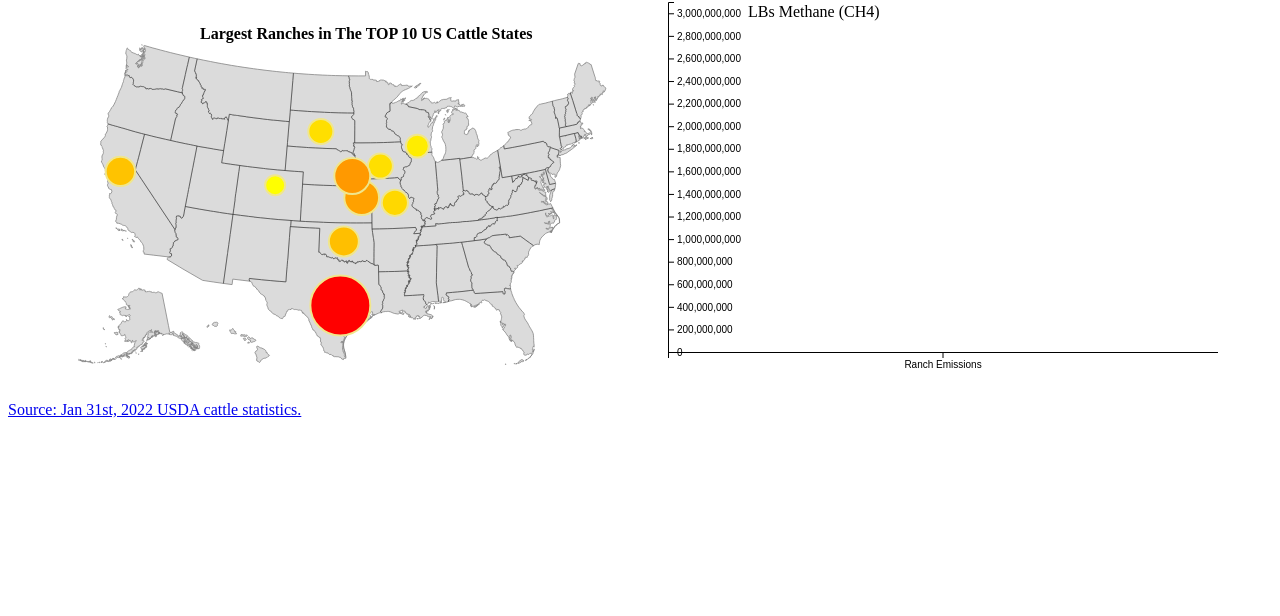
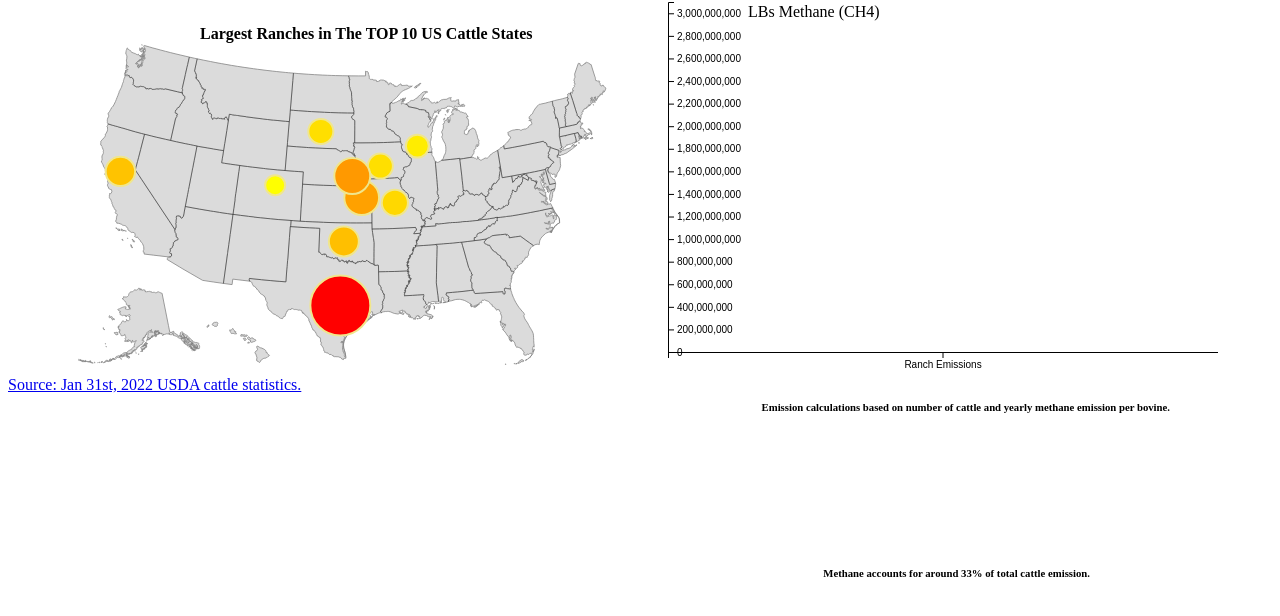
Before and after one commit to jutobash/intro-vis-beef, a plain HTML site: page index.html in a window 1280 px wide. Shown: the part 96-712 px from the top of the page. Drawn offline with nearby package versions, Linux system fonts and the light colour scheme.

Commit message:
Add files via upload

```diff
--- a/geomap.js
+++ b/geomap.js
@@ -92,7 +92,7 @@
             }
             var mousemove = function (event, d) {
                 Tooltip
-                    .html(d.name + "<br>" + "Largest Plant: " + d.largestplant + "<br>" + "Cattle Count: " + d.statecattle) //add state, largestplantname, number of cattle per state
+                    .html("State: " + d.name + "<br>" + "Largest Plant: " + d.largestplant + "<br>" + "Cattle Count: " + d.statecattle) //add state, largestplantname, number of cattle per state
                     .style("left", (event.x) + "px")
                     .style("top", (event.y) - 90 + "px")
             }
--- a/index.html
+++ b/index.html
@@ -26,6 +26,17 @@
             padding-top: 40px;
         }
 
+        #addinfo {
+            position: absolute;
+            right: 110px;
+        }
+
+        #addinfo2 {
+            position: absolute;
+            right: 190px;
+            bottom: 100px;
+        }
+
         #title {
             position: absolute;
             top: 20px;
@@ -45,7 +56,8 @@
 
     <h1 id="title">Cattle Ranch Emission Visualization</h1>
     <h4 id="maptitle">Largest Ranches in The TOP 10 US Cattle States</h4>
-    <h6 id="addinfo"></h6>
+    <h6 id="addinfo">Emission calculations based on number of cattle and yearly methane emission per bovine.</h6>
+    <h6 id = "addinfo2">Methane accounts for around 33% of total cattle emission.</h6>
     <a href="https://usda.library.cornell.edu/concern/publications/h702q636h?locale=en" id="source"
     >Source: Jan 31st, 2022 USDA cattle statistics.</a>
 
```
